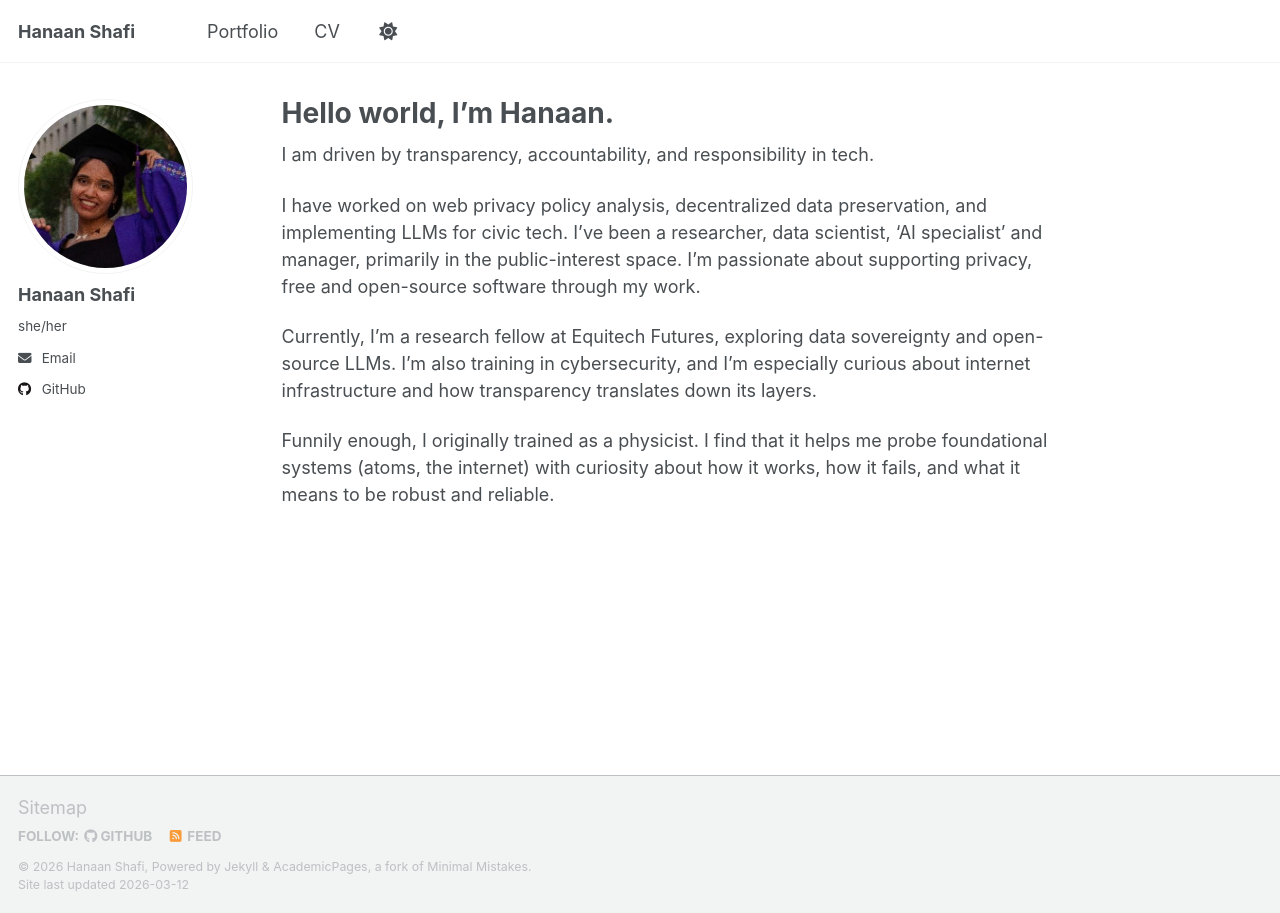
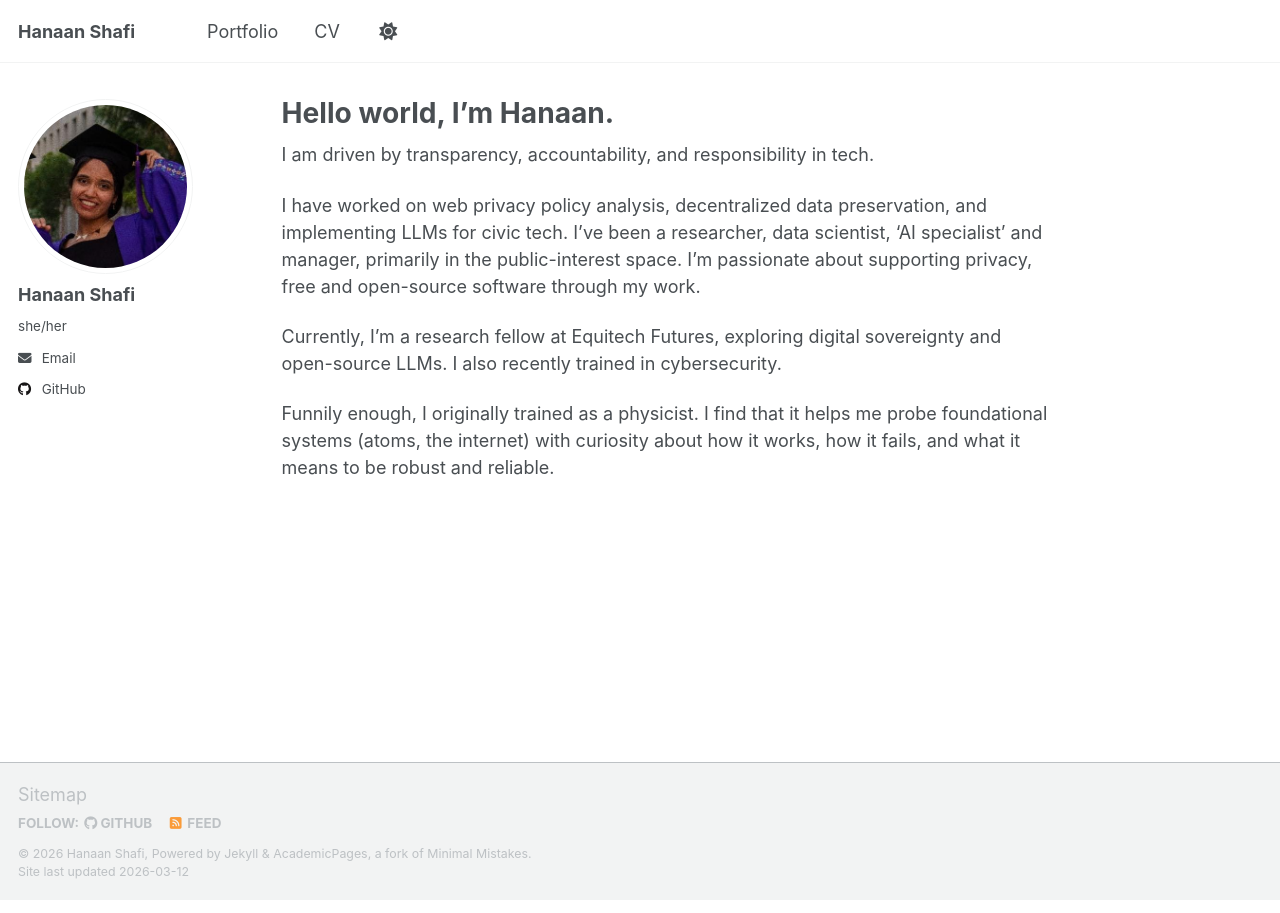
Before and after one commit to hanaanr/hanaanr.github.io, a Jekyll site: the page built from _pages/about.md, in a window 1280 px wide. Built offline with Jekyll 4.4.1, drawn with Linux system fonts in a browser that asks for light colours; a script that is not in the unit is left out.

Commit message:
Revise about page for clarity and updated terms

```diff
--- a/_pages/about.md
+++ b/_pages/about.md
@@ -11,6 +11,6 @@ I am driven by transparency, accountability, and responsibility in tech.
 
 I have worked on web privacy policy analysis, decentralized data preservation, and implementing LLMs for civic tech. I've been a researcher, data scientist, 'AI specialist' and manager, primarily in the public-interest space. I'm passionate about supporting privacy, free and open-source software through my work.
 
-Currently, I’m a research fellow at Equitech Futures, exploring data sovereignty and open-source LLMs. I'm also training in cybersecurity, and I'm especially curious about internet infrastructure and how transparency translates down its layers.
+Currently, I’m a research fellow at Equitech Futures, exploring digital sovereignty and open-source LLMs. I also recently trained in cybersecurity.
 
 Funnily enough, I originally trained as a physicist. I find that it helps me probe foundational systems (atoms, the internet) with curiosity about how it works, how it fails, and what it means to be robust and reliable.
```
